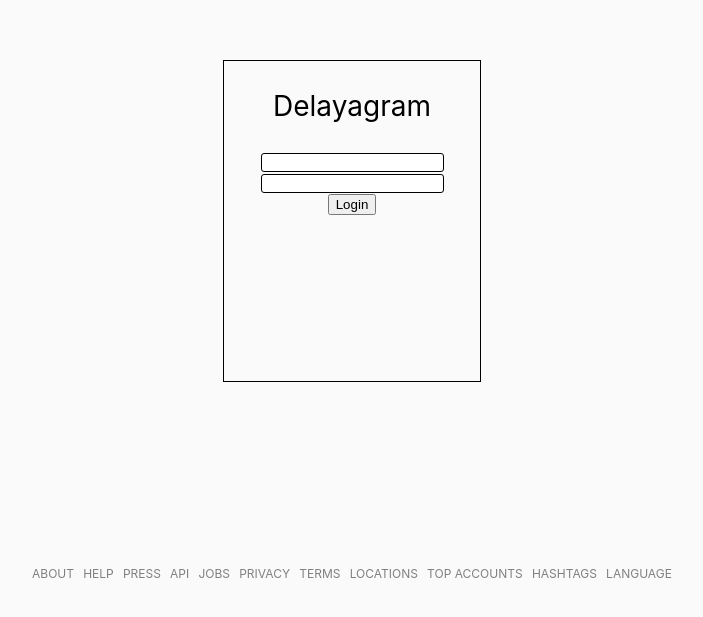
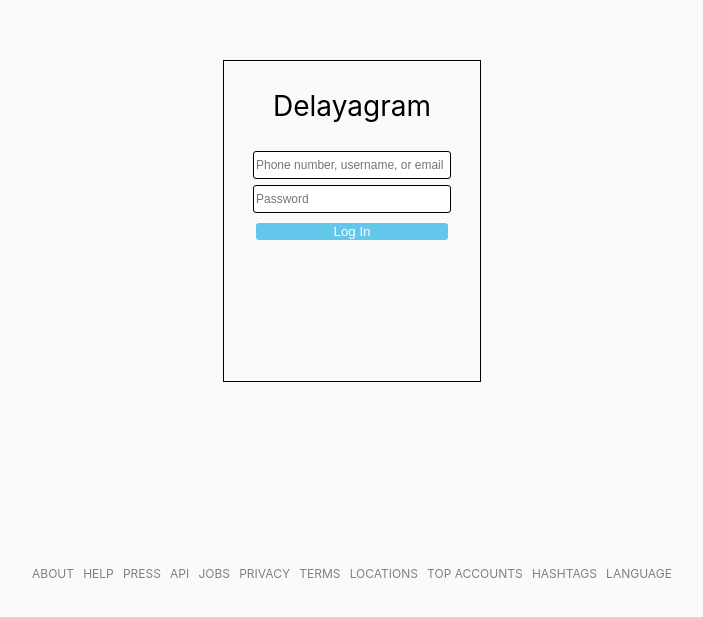
Before and after one commit to moriie/delayagram_fe, a React (Create React App) app: page / in a window 1280 px wide. Shown: the part 179-796 px from the top of the page, without its empty margins (288-991 px from the left). Built offline with nearby package versions, Linux system fonts and the light colour scheme.

Commit message:
Added some CSS to login component inputs and buttons.

```diff
--- a/src/Login/login.js
+++ b/src/Login/login.js
@@ -16,9 +16,9 @@ const Login = () => {
 
     return <LoginBlock onSubmit={(e)=>handleOnSubmit(e)}>
         <LogoPlaceholder>Delayagram</LogoPlaceholder>
-        <IdentityInput value={identity} onChange={e=>setIdentity(e.target.value)}></IdentityInput><br/>
-        <PasswordInput value={password} type='password' onChange={e=>setPassword(e.target.value)}></PasswordInput><br/>
-        <Submit type="submit">Login</Submit>
+        <IdentityInput placeholder={"Phone number, username, or email"} value={identity} onChange={e=>setIdentity(e.target.value)}></IdentityInput><br/>
+        <IdentityInput placeholder={"Password"} value={password} type='password' onChange={e=>setPassword(e.target.value)}></IdentityInput><br/>
+        <Submit type="submit">Log In</Submit>
     </LoginBlock>
 }
 
@@ -35,11 +35,10 @@ const LoginBlock = styled.form`
 const IdentityInput = styled.input`
     border: 1px solid black;
     border-radius: 3px;
-`
-
-const PasswordInput = styled.input`
-    border: 1px solid black;
-    border-radius: 3px;
+    font-size: 12px;
+    width: 75%;
+    height: 7.5%;
+    margin-bottom: 2.5%;
 `
 
 const LogoPlaceholder = styled.p`
@@ -47,7 +46,15 @@ const LogoPlaceholder = styled.p`
 `
 
 const Submit = styled.button`
+    border: none;
+    border-radius: 3px;
+    background-color: #63C7EC;
+    color: white;
+    width: 75%;
 
+    &:hover {
+        background-color: #5AB0D0;
+    }
 `
 
 const Signup = styled.button`
```
